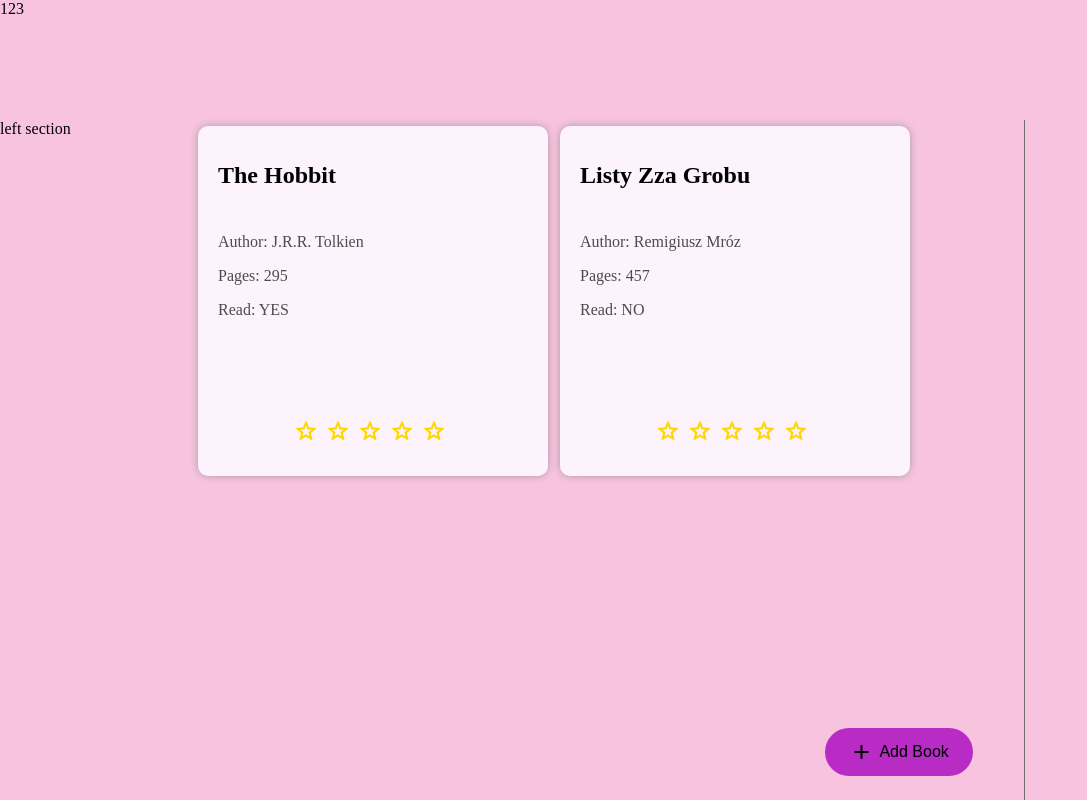
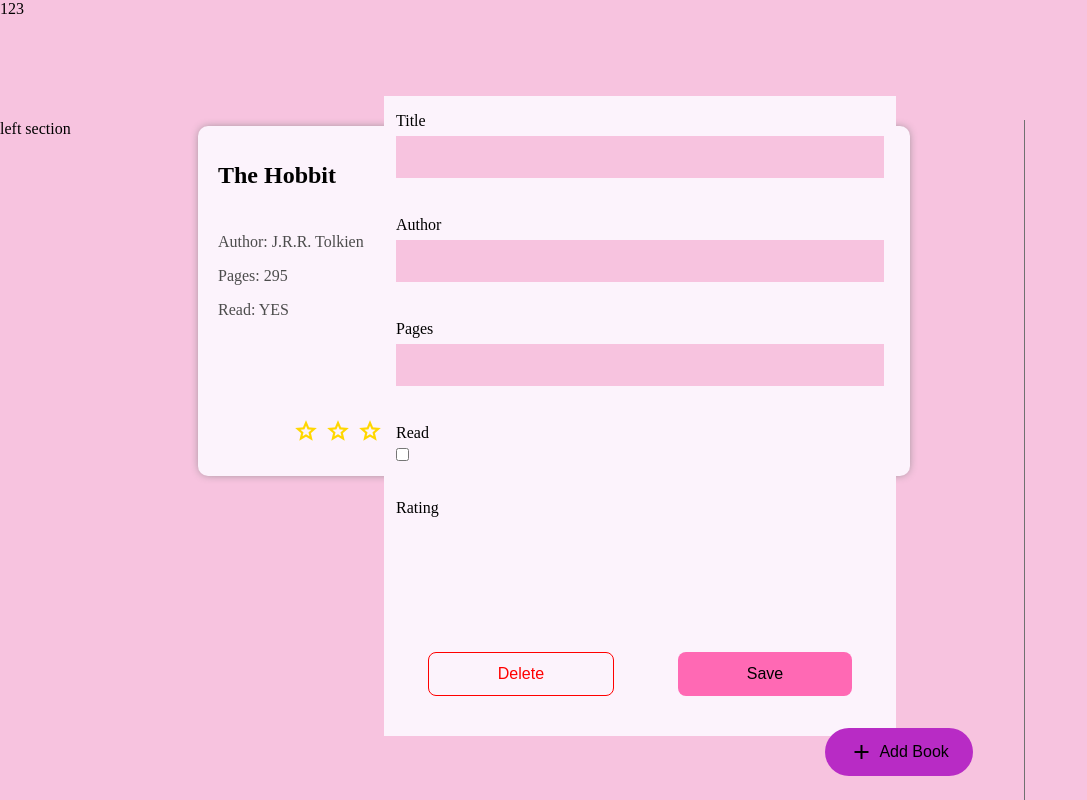
Before and after one commit to vecel/library, a plain HTML site: page index.html in a window 1280 px wide. Shown: the whole page, without its empty margins (0-1087 px from the left). Drawn offline with Linux system fonts and the light colour scheme.

Commit message:
add inputs and buttons

```diff
--- a/index.html
+++ b/index.html
@@ -29,6 +29,36 @@
         </main>
 
 
+        <div class="book-info">
+            <div class="book-info-content">
+                Title
+                <input>
+            </div>
+            <div class="book-info-content">
+                Author
+                <input>
+            </div>
+            <div class="book-info-content">
+                Pages
+                <input type="number">
+            </div>
+            <div class="book-info-content">
+                Read
+                <label class="switch">
+                    <input type="checkbox">
+                    <span class="slider round"></span>
+                </label>
+            </div>
+            <div class="book-info-content">
+                Rating
+
+            </div>
+            <div class="book-info-content action-buttons-div flex-end">
+                <button class="action-button delete-button">Delete</button>
+                <button class="action-button save-button">Save</button>
+            </div>
+        </div>
+
         <button class="floating-action-button new-book">
             <span class="material-icons-outlined">add</span>
             Add Book
--- a/style.css
+++ b/style.css
@@ -21,6 +21,34 @@ main {
 header {
     grid-column: 1 / 4;
 }
+
+input {
+    border: none;
+    margin: 6px 0;;
+    background-color: var(--background);
+    padding: 12px 4px;
+    font-size: medium;
+}
+
+input:focus {
+    outline: none;
+    border-bottom: 2px solid rgb(184, 43, 197);
+}
+
+input[type=number] {
+    appearance: textfield;
+}
+
+button {
+    border-radius: 8px;
+    padding: 12px;
+}
+
+.switch {
+    position: relative;
+
+}
+
 
 .material-icons-outlined {
     font-size: 24px;
@@ -110,17 +138,40 @@ header {
     left: 30%;
     width: 40%;
     height: 80%;
-    background-color: red;
-    display: none; /* toggle to flex */
+    background-color: var(--card-color);
+    display: flex; /* toggle to flex */
     flex-direction: column;
     align-items: stretch;
 }
 
 .book-info-content {
-    height: 48px;
-    margin: 6px 12px;
+    margin: 16px 12px;
+    display: flex;
+    flex-direction: column;
 }
 
 .flex-end {
     margin-top: auto;
 }
+
+.action-buttons-div {
+    flex-direction: row;
+    justify-content: space-around;
+}
+
+.action-button {
+    border: none;
+    margin: 24px 32px;
+    flex-grow: 1;
+    font-size: medium;
+}
+
+.delete-button {
+    background-color: transparent;
+    color: red;
+    border: 1px solid red;
+}
+
+.save-button {
+    background-color: hotpink;
+}
```
